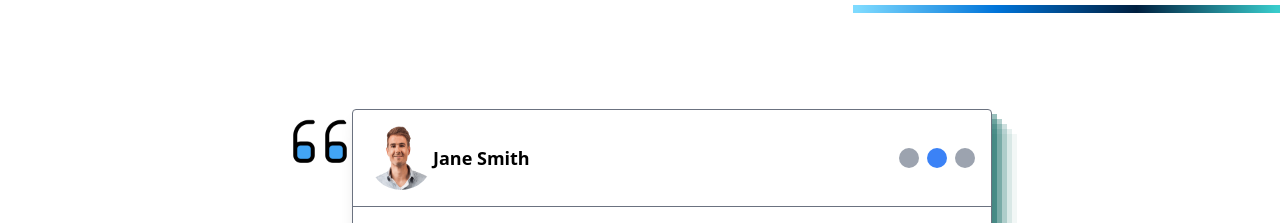
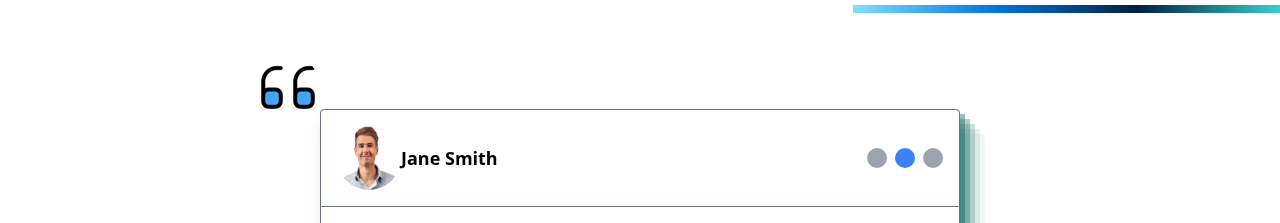
Before and after one commit to ShahadatShuvo/FullStack-Ecommerce, a Next.js app in the folder frontend/: page / in a window 1280 px wide. Shown: the part 2245-2468 px from the top of the page. Built offline with nearby package versions, Linux system fonts and the light colour scheme; no server answers.

Commit message:
working on testmonial

```diff
--- a/frontend/src/components/HomePage/Testimonial/index.tsx
+++ b/frontend/src/components/HomePage/Testimonial/index.tsx
@@ -73,7 +73,7 @@ const Testimonial = () => {
       <div className="flex justify-center relative">
         <div className="-bottom-12">
           <Image
-            className="h-16 w-16 rounded-full -top-8"
+            className="h-16 w-16 rounded-full absolute left-[20%] top-[-30%]"
             height={64}
             width={64}
             src="/img/quotes.png"
@@ -113,7 +113,7 @@ const Testimonial = () => {
         </div>
         <div>
           <Image
-            className="h-16 w-16 ml-4  rounded-full absolute bottom-0 transform rotate-180"
+            className="h-16 w-16 ml-4  rounded-full absolute bottom-[-30%] transform rotate-180"
             src="/img/quotes.png"
             height={64}
             width={64}
```
